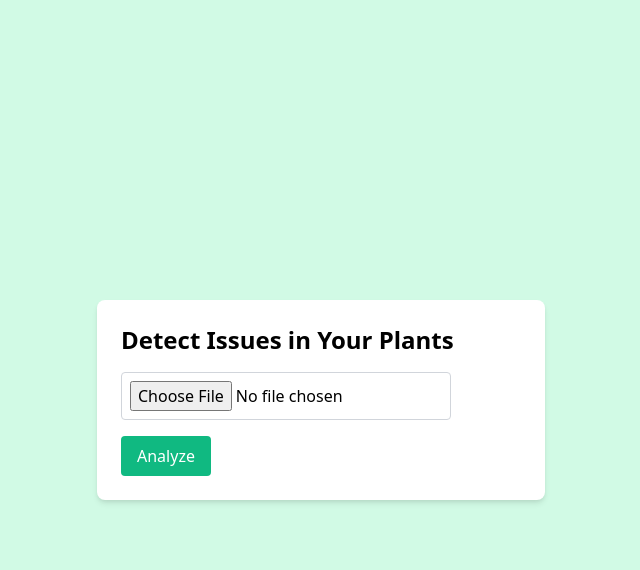
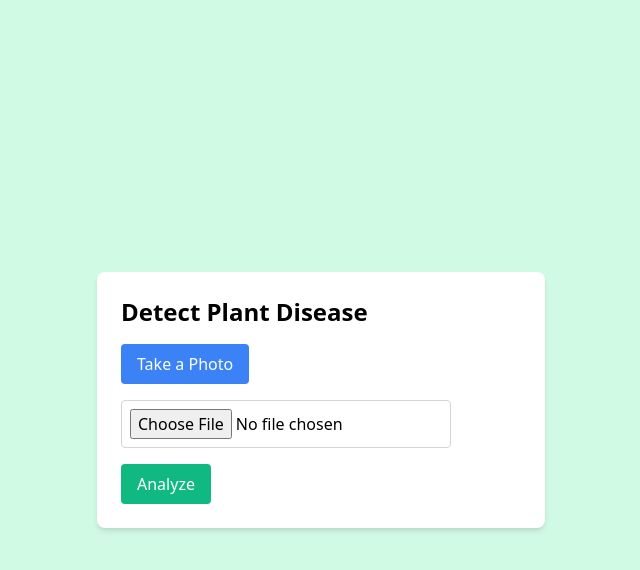
Before and after one commit to joakimvivas/plant-disease-detection-v2, a FastAPI app: page / in a window 1280 px wide. Shown: the top 570 px of the page, without its empty margins (319-959 px from the left). Run offline with FastAPI, Linux system fonts and the light colour scheme; parts of the project's set-up code (start-up, migrations or seed data) failed here and were passed over.

Commit message:
Adedd the option to take a photo and upload it.

```diff
--- a/app/templates/index.html
+++ b/app/templates/index.html
@@ -3,16 +3,62 @@
 <head>
     <meta charset="UTF-8">
     <meta name="viewport" content="width=device-width, initial-scale=1.0">
-    <title>Plant Disease Detection</title>
+    <title>Detect Plant Disease</title>
     <link href="https://cdn.jsdelivr.net/npm/tailwindcss@2.2.19/dist/tailwind.min.css" rel="stylesheet">
 </head>
 <body class="bg-green-100 flex items-center justify-center h-screen">
     <div class="bg-white p-6 rounded-lg shadow-md w-full max-w-md">
-        <h2 class="text-2xl font-bold mb-4">Detect Issues in Your Plants</h2>
-        <form action="/predict" enctype="multipart/form-data" method="post">
-            <input type="file" name="file" accept="image/*" class="mb-4 p-2 border border-gray-300 rounded">
+        <h2 class="text-2xl font-bold mb-4">Detect Plant Disease</h2>
+
+        <!-- Video and canvas for camera capture -->
+        <video id="video" autoplay class="hidden"></video>
+        <canvas id="canvas" class="hidden"></canvas>
+
+        <!-- Button to take photo from camera -->
+        <button id="capture-button" class="bg-blue-500 text-white px-4 py-2 rounded mb-4">Take a Photo</button>
+
+        <!-- File input for uploading image -->
+        <form id="upload-form" action="/predict" enctype="multipart/form-data" method="post">
+            <input type="file" name="file" id="file-input" accept="image/*" class="mb-4 p-2 border border-gray-300 rounded">
             <button type="submit" class="bg-green-500 text-white px-4 py-2 rounded">Analyze</button>
         </form>
     </div>
+
+    <script>
+        const video = document.getElementById('video');
+        const canvas = document.getElementById('canvas');
+        const captureButton = document.getElementById('capture-button');
+        const uploadForm = document.getElementById('upload-form');
+        const fileInput = document.getElementById('file-input');
+
+        captureButton.addEventListener('click', async () => {
+            // Request access to the camera
+            const stream = await navigator.mediaDevices.getUserMedia({ video: true });
+            video.srcObject = stream;
+            video.classList.remove('hidden');
+            captureButton.textContent = "Capture Image";
+
+            // When capture button is clicked again, capture the image
+            captureButton.onclick = () => {
+                const context = canvas.getContext('2d');
+                canvas.width = video.videoWidth;
+                canvas.height = video.videoHeight;
+                context.drawImage(video, 0, 0, canvas.width, canvas.height);
+
+                // Convert canvas to blob and set as file input
+                canvas.toBlob(blob => {
+                    const file = new File([blob], "photo.png", { type: "image/png" });
+                    const dataTransfer = new DataTransfer();
+                    dataTransfer.items.add(file);
+                    fileInput.files = dataTransfer.files;
+
+                    // Stop video stream and hide video
+                    stream.getTracks().forEach(track => track.stop());
+                    video.classList.add('hidden');
+                    captureButton.textContent = "Take a Photo";
+                });
+            };
+        });
+    </script>
 </body>
 </html>
```
